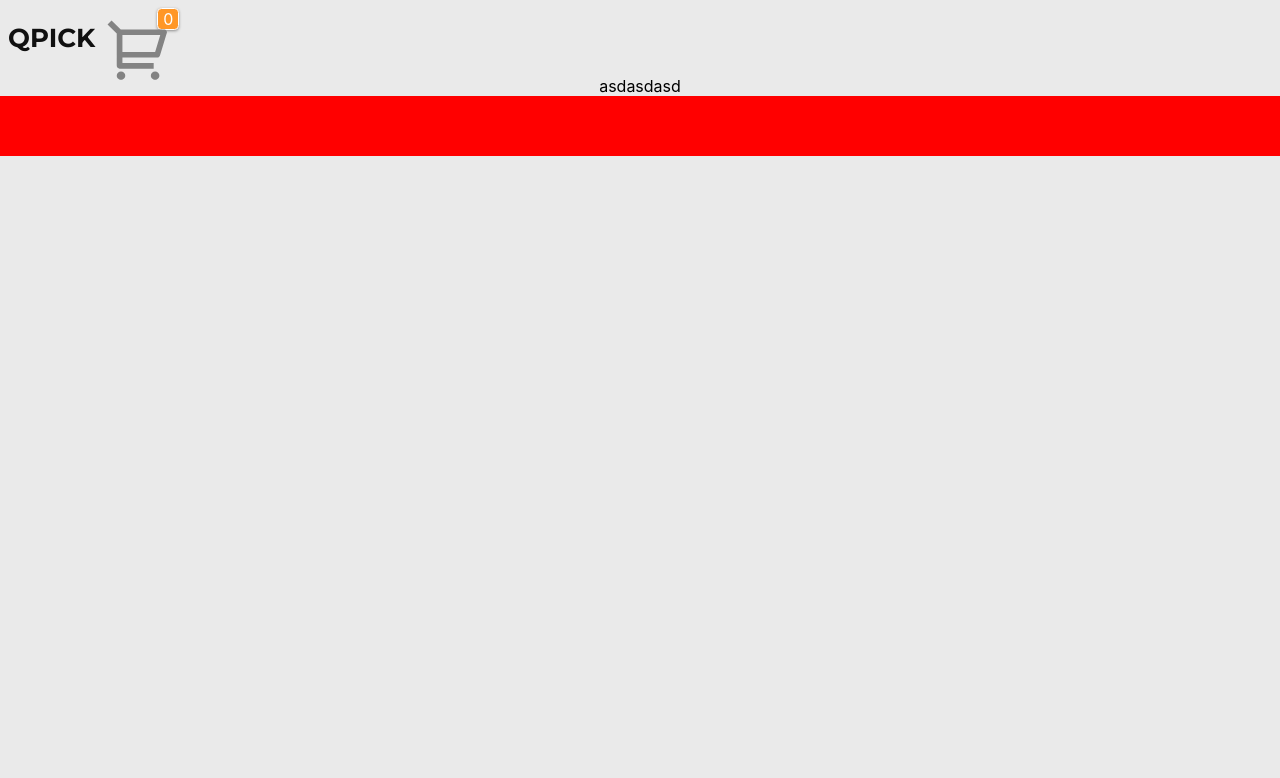
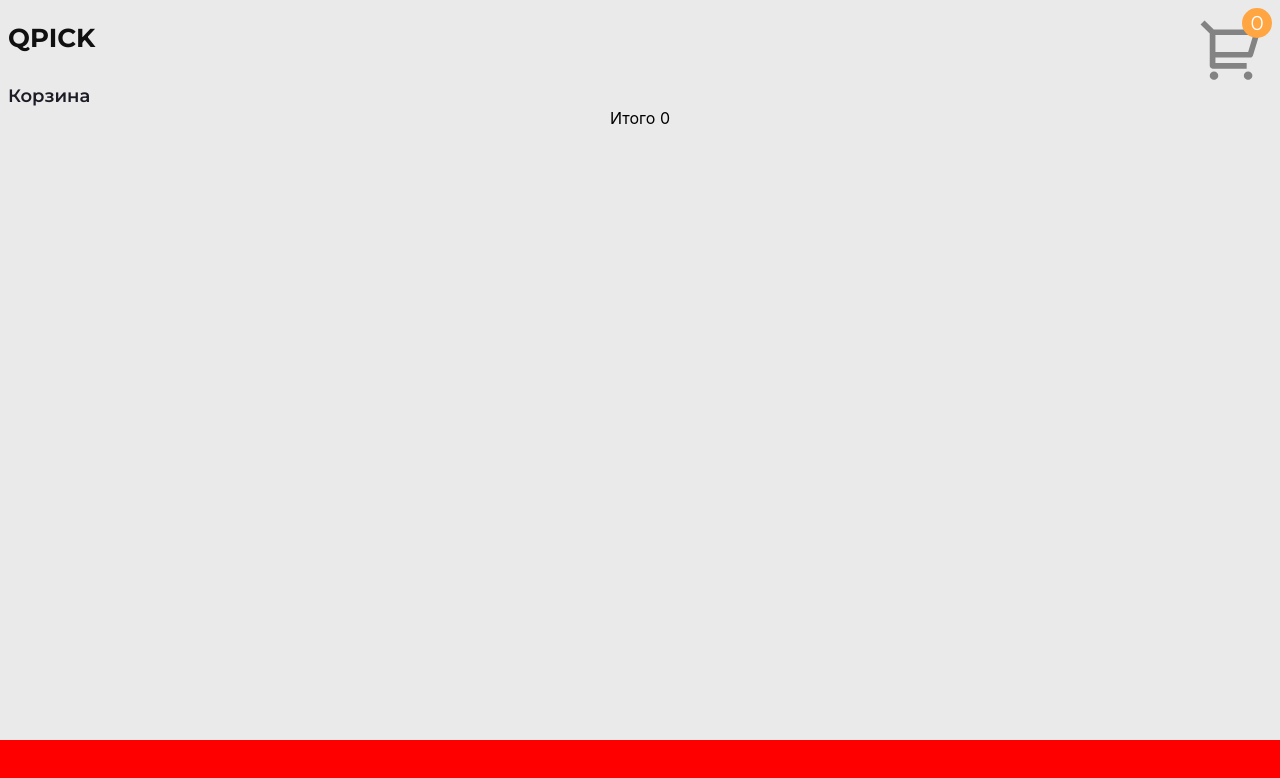
Before and after one commit to Pechenux/summerschool-task3, a React (Create React App) app: page /cart in a window 1280 px wide. Shown: the top 778 px of the page. Built offline with nearby package versions, Linux system fonts and the light colour scheme.

Commit message:
Done without styles

```diff
--- a/src/App.js
+++ b/src/App.js
@@ -12,12 +12,10 @@ function App() {
 
     function addItem(id) {
         setItemCount(id, getItemCount(id) + 1);
-        setcartCount(getTotalCount());
     }
 
     function removeItem(id) {
         setItemCount(id, getItemCount(id) - 1);
-        setcartCount(getTotalCount());
     }
 
     function getItemCount(id) {
@@ -46,6 +44,7 @@ function App() {
             cardList[id] = value;
 
         sessionStorage.setItem("Cart", JSON.stringify(cardList));
+        setcartCount(getTotalCount());
     }
 
     function getTotalCount() {
@@ -81,7 +80,9 @@ function App() {
                                 <Categories add={addItem} />
                             </div>
                         } />
-                        <Route path='/cart' element={ <Cart></Cart> } />
+                        <Route path='/cart' element={
+                            <Cart cartCount={cartCount} add={addItem} remove={removeItem} getCount={getItemCount} setCount={setItemCount} />
+                        } />
                     </Routes>
                 <footer className="Page-footer">
 
--- a/src/components/Card.js
+++ b/src/components/Card.js
@@ -2,7 +2,6 @@ import React from 'react';
 import '../css/App.css';
 
 function Card(props) {
-
     return (
         <div key={'product' + props.product.id} className="Card">
             <img src={require("../img/goodsImages/" + props.product.img)}></img>
--- a/src/components/Cart.js
+++ b/src/components/Cart.js
@@ -1,11 +1,48 @@
-import React from 'react';
+import React, { useEffect, useState } from 'react';
 import '../css/App.css';
+import data from './data.js'
+
+import CartItem from './CartItem';
 
 function Cart(props) {
+    const [cartList, setCartList] = useState({});
+
+    function getProductById(id) {
+        for (let category in data) {
+            let products = data[category].filter(product => product.id == id);
+            if (products.length >= 1)
+                return products[0];
+        }
+        console.log(id);
+        return { id: id, img: "", title: "Error", price: 0, rate: 0 };
+    }
+
+    function getTotalPrice() {
+        let totalPrice = 0;
+        Object.keys(cartList).map((key, i) => {
+            totalPrice += getProductById(key).price * cartList[key];
+        })
+        return totalPrice;
+    }
+
+    useEffect(() => {
+        let cartListFromSession = sessionStorage.getItem("Cart");
+        let cart = {};
+        if (cartListFromSession)
+            cart = JSON.parse(cartListFromSession);
+
+        setCartList(cart);
+    }, [props.cartCount]);
 
     return (
         <div className="Cart">
-            asdasdasd
+            <div className='CartTitle'>Корзина</div>
+            <div className='CartCheckout'>Итого {getTotalPrice()}</div>
+            <div className='CartList'>
+                {Object.keys(cartList).map((key, i) => {
+                    return (<CartItem add={props.add} remove={props.remove} getCount={props.getCount} setCount={props.setCount} product={getProductById(key)} key={i} />)
+                })}
+            </div>
         </div>
     );
 }
--- /dev/null
+++ b/src/components/CartItem.js
@@ -0,0 +1,18 @@
+import React, { useEffect } from 'react';
+import '../css/App.css';
+
+function CartItem(props) {
+    return (
+        <div className="CartItem" key={'product' + props.product.id}>
+            <img src={require("../img/goodsImages/" + props.product.img)}></img>
+            <div className='ProductName'>{props.product.title}</div>
+            <div className='ProductPrice'>{props.product.price}</div>
+            <div className='ProductMinus' onClick={() => props.remove(props.product.id)}>-</div>
+            <div className='ProductCount'>{props.getCount(props.product.id)}</div>
+            <div className='ProductPlus' onClick={() => props.add(props.product.id)}>+</div>
+            <div className='ProductRemove' onClick={() => props.setCount(props.product.id, 0)}>Удалить</div>
+        </div>
+    );
+}
+
+export default CartItem;
--- a/src/components/GoodsGrid.js
+++ b/src/components/GoodsGrid.js
@@ -7,7 +7,7 @@ function GoodsGrid(props) {
             {
                 props.goods.map((product, index) => {
                     return (
-                        <Card add={props.add} product={product} />
+                        <Card key={product.id}  add={props.add} product={product} />
                     )
                 })
             }
--- a/src/css/App.css
+++ b/src/css/App.css
@@ -18,11 +18,12 @@
 
   display: flex;
 }
+
 .Shop-name {
   cursor: pointer;
   text-decoration: none;
 
-  display: inline-flex;
+  float: left;
   margin-top: auto;
   margin-bottom: auto;
 
@@ -36,6 +37,8 @@
 }
 
 .Cart-button {
+  display: block;
+    float: right;
   position: relative;
   width: 64px;
   height: 64px;
@@ -43,26 +46,24 @@
   color: white;
   cursor: pointer;
   text-decoration: none;
-}
 
-.Cart-icon {
-  position: relative;
-  width: 64px;
-  height: 64px;
-  margin: auto;
+  margin-left: auto;
 }
 
 .Cart-button:before {
+  z-index: 100;
   content: attr(data-count);
-  width: 20px;
-  height: 20px;
-  line-height: 20px;
+font-family: 'Montserrat';
+  font-style: normal;
+  font-weight: 500;
+  font-size: 20px;
   text-align: center;
+  width: 30px;
+    height: 30px;
+    line-height: 30px;
   display: block;
-  border-radius: 20%;
-  background: #FF9727;
-  border: 1px solid #FFF;
-  box-shadow: 0 1px 3px rgba(0, 0, 0, 0.4);
+  border-radius: 50%;
+    background: #FFA542;
   color: #FFF;
   position: absolute;
   top: -10px;
@@ -70,6 +71,12 @@
   right: -10px;
 }
 
+.Cart-icon {
+  width: 64px;
+  height: 64px;
+  position: relative;
+  margin: auto;
+}
 .Page-footer {
   margin: 0;
   background-color: red;
@@ -108,13 +115,10 @@
 }
 
 .GoodsGrid {
-  /* max-width: 60%; */
-
   margin: auto;
 
   display: grid;
   grid-gap: 20px;
-  /* grid-template-columns: repeat(auto-fill, minmax(200px, 1fr)); */
   grid-template-columns: repeat(3, 1fr);
 }
 
@@ -132,3 +136,27 @@
   width: 80%;
   margin: auto;
 }
+
+.BuyButton {
+  color: black;
+  cursor: pointer;
+  text-decoration: none;
+}
+
+.Cart {
+  flex: auto;
+  margin: 0.5em;
+}
+
+.CartTitle {
+  font-family: 'Montserrat';
+  font-style: normal;
+  font-weight: 600;
+  font-size: calc(10px + 1vmin);
+  line-height: 24px;
+
+  color: #1C1C27;
+
+
+  text-align: left;
+}
```
